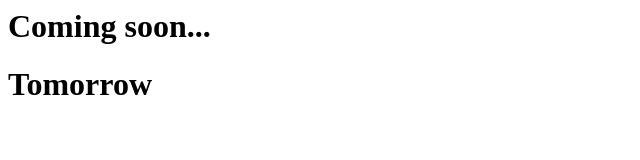
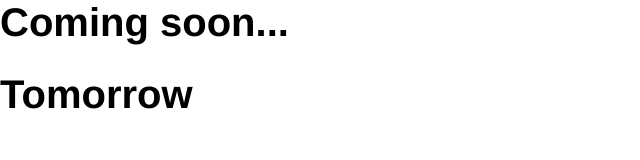
Before and after one commit to eth-ivan/git-101, a plain HTML site: page index.html in a window 1280 px wide. Shown: the whole page, without its empty margins (0-640 px from the left). Drawn offline with Linux system fonts and the light colour scheme.

Commit message:
add styles

```diff
--- a/index.html
+++ b/index.html
@@ -1,9 +1,11 @@
 <html>
     <head>
-
+        <link rel="stylesheet" href="style.css">
     </head>
     <body>
-        <h1>Coming soon...</h1>
-        <h1>Tomorrow</h1>
+        <div id="container">
+            <h1>Coming soon...</h1>
+            <h1>Tomorrow</h1>
+        </div>
     </body>
 </html>
--- /dev/null
+++ b/style.css
@@ -0,0 +1,8 @@
+body {
+    margin: 0;
+    font-family: Helvetica;
+}
+
+#container {
+    font-size: 20px;
+}
```
